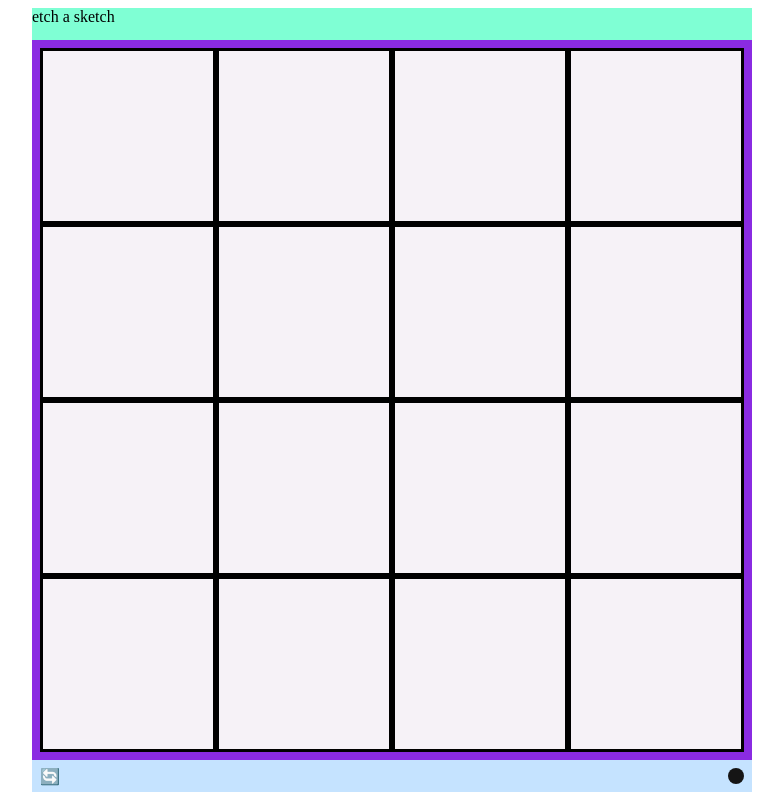
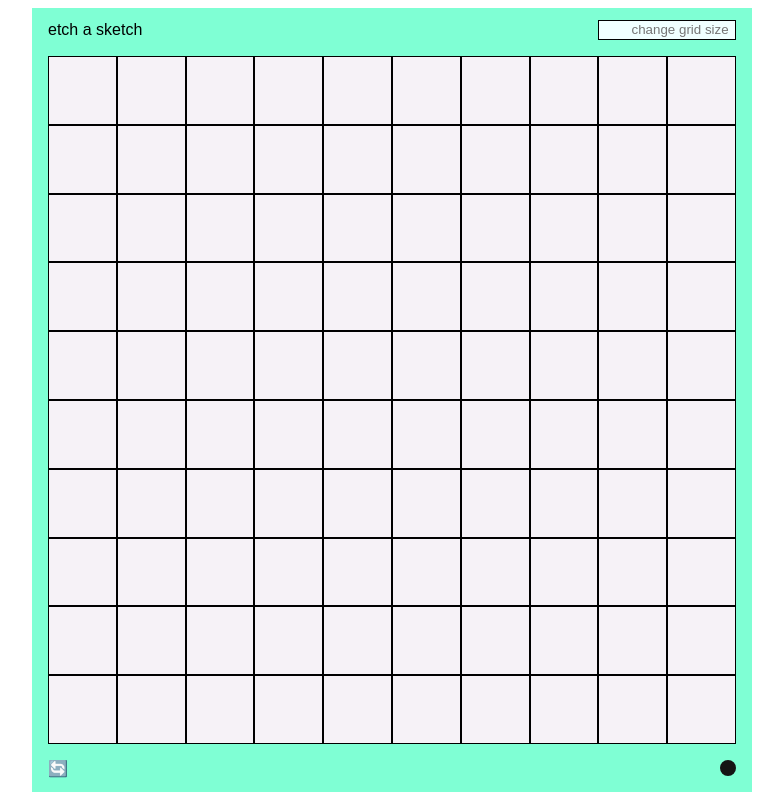
Before and after one commit to al-uminium/etch-a-sketch_v2, a plain HTML site: page index.html in a window 1280 px wide. Shown: the whole page, without its empty margins (248-1031 px from the left). Drawn offline with Linux system fonts and the light colour scheme.

Commit message:
added changing grid size functionality

```diff
--- a/index.html
+++ b/index.html
@@ -10,7 +10,10 @@
 <body>
     <div id="container">
         <div id="wrapper">
-            <header>etch a sketch</header>
+            <div id="header-wrapper">
+                <header>etch a sketch</header>
+                <input type="text" id="grid-size-text" placeholder="change grid size">
+            </div>
             <div id="sketch-container"></div>
             <div id="footer-wrapper">
                 <div class="clean-grid">🔄</div>
--- a/script.js
+++ b/script.js
@@ -2,6 +2,7 @@
 
 const sketchContainer = document.querySelector("#sketch-container");
 const cleanGrid = document.querySelector(".clean-grid");
+const gridSizeText = document.querySelector("#grid-size-text");
 
 //cleanliness lol
 const gridBGColor = "rgb(246, 242, 247)";
@@ -18,17 +19,13 @@ function setGridRowCol(width) {
 }
 
 //expects the size of the grid - e.g., a 2x2 grid will have size of 4.
-function createGrid(size) {
-    width = size**0.5;
-    if (!(width%2)) {
-        for (let i = 0; i<size; i++) {
-            createGridCells();
-        }
-        setGridRowCol(width);
-        setHoverEventListener();
-    } else {
-        console.log("Didn't work");
+function createGrid(width) {
+    size = width**2;
+    for (let i = 0; i<size; i++) {
+        createGridCells();
     }
+    setGridRowCol(width);
+    setHoverEventListener();
 }
 
 function clearGrid() {
@@ -45,6 +42,16 @@ function removeGrid() {
     }
 }
 
+function newGrid(gridSize) {
+    if (!(isNaN(gridSize)) && !(gridSize%2)) {
+        removeGrid();
+        createGrid(gridSize);
+
+    } else {
+        window.alert("Invalid grid size, please try again.")
+    }
+}
+
 function setHoverEventListener() {
     const totalNoOfGrids = sketchContainer.childElementCount
     for (let i = 0; i < totalNoOfGrids; i++) {
@@ -56,11 +63,17 @@ function setHoverEventListener() {
 
 const setEventListeners = () => {
     cleanGrid.addEventListener("click", clearGrid)
+    gridSizeText.addEventListener("keypress", (textfield) => {
+        if (textfield.key === 'Enter') {
+            gridSize = parseInt(textfield.target.value);
+            newGrid(gridSize);
+        }
+    })
 }
 
 function initialize() {
-    createGrid(16)
-    setEventListeners()
+    createGrid(10);
+    setEventListeners();
 }
 
 initialize()
--- a/style.css
+++ b/style.css
@@ -2,6 +2,7 @@ html, body {
     height: 100%;
     width: 100%;
     margin: 0;
+    font-family: Arial, Helvetica, sans-serif;
 }
 
 #container {
@@ -21,28 +22,41 @@ html, body {
     grid-template-columns: 45rem;
 }
 
-header {
+#header-wrapper, #footer-wrapper {
+    display: flex;
+    justify-content: space-between;
+    align-items: center;
+}
+
+#header-wrapper {
     background-color: aquamarine;
+    padding: 0.7rem 1rem 0rem 1rem;
+}
+
+#grid-size-text {
+    width: 8rem;
+    height: 1rem;
+    background-color: azure;
+    text-align: end;
+    padding-right: 0.4rem;
+    border: 0.1rem black solid;
 }
 
 #sketch-container {
     display: grid;
-    background-color: blueviolet;
-    padding: 0.5rem;
+    background-color: aquamarine;
+    padding: 1rem;
 }
 
 .grid-cell {
     background-color: rgb(246, 242, 247);
-    border: 0.2rem solid;
+    border: 0.1rem solid;
     cursor: crosshair;
 }
 
 #footer-wrapper {
-    background-color: rgb(197, 227, 255);
-    display: flex;
-    justify-content: space-between;
-    align-items: center;
-    padding: 0.2rem 0.5rem 0.2rem 0.5rem;
+    background-color: aquamarine;
+    padding: 0rem 1rem 1rem 1rem;
 }
 
 .clean-grid {
```
